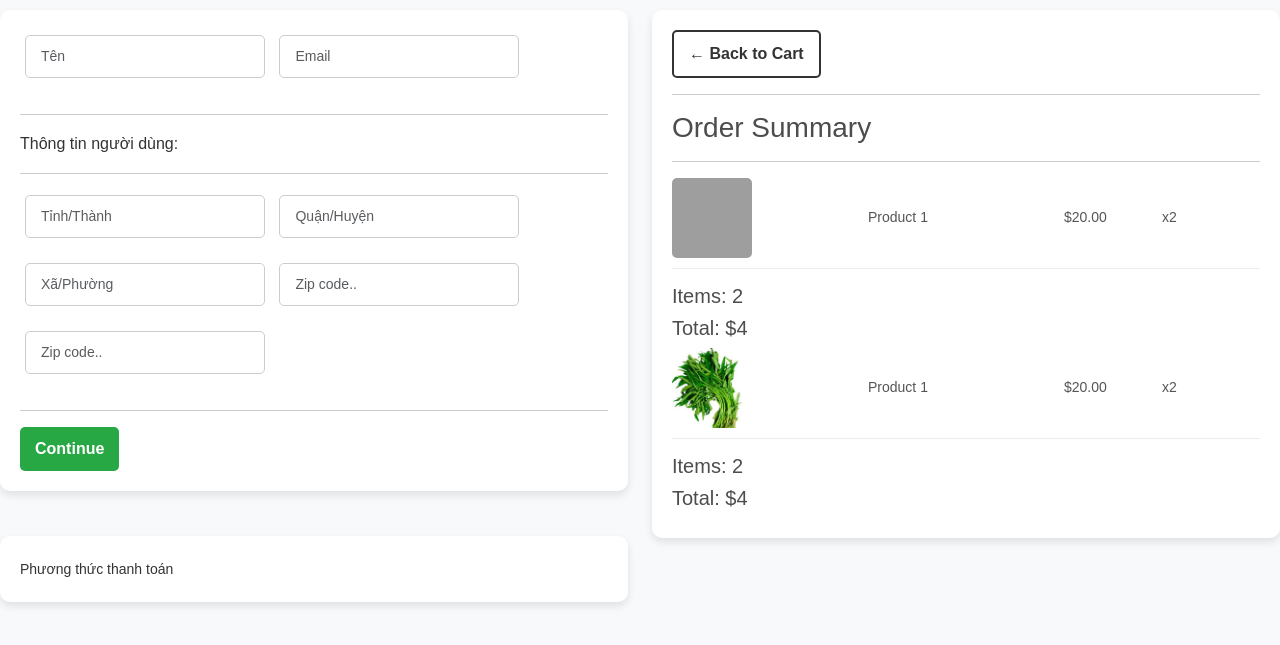
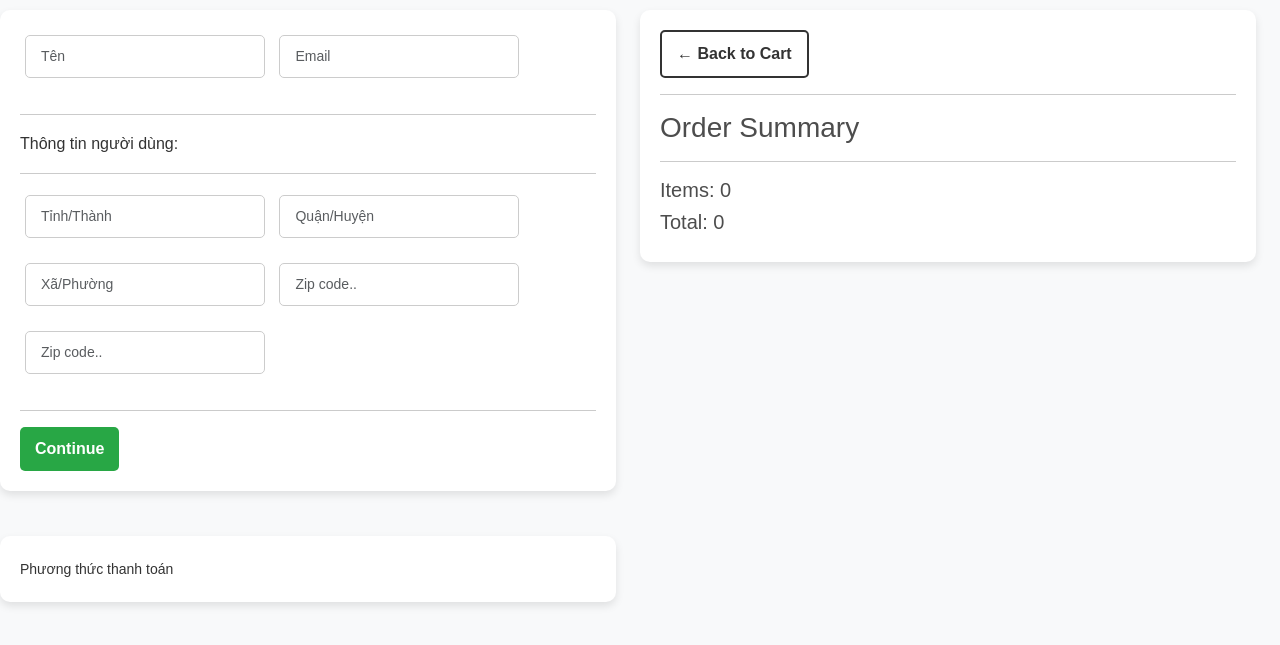
Before and after one commit to Yennngoc8645/Cooking, a Django app: page /checkout/ in a window 1280 px wide. Shown: the part 90-735 px from the top of the page. Run offline with Django 5.2, Linux system fonts and the light colour scheme; some libraries are stand-ins or nearby versions; grey boxes are pictures that could not be loaded.

Commit message:
themvaogiohang

```diff
--- a/dopamine/models.py
+++ b/dopamine/models.py
@@ -25,7 +25,7 @@ class Product(models.Model):
     def __str__(self):
         return self.name
     @property
-    def ImageURL(self):
+    def ImageProduct(self):
         try:
             url = self.image.url
         except:
--- /dev/null
+++ b/dopamine/static/dopamine/js/cart.js
@@ -0,0 +1,17 @@
+document.addEventListener('DOMContentLoaded', function () {
+    // Tìm tất cả các nút giỏ hàng
+    const cartIcons = document.querySelectorAll('.add-to-cart');
+
+    // Gắn sự kiện click
+    cartIcons.forEach(icon => {
+      icon.addEventListener('click', function (event) {
+        event.preventDefault(); // Ngăn hành động mặc định của thẻ <a>
+
+        // Lấy thông tin từ data-product (nếu có)
+        const productId = this.getAttribute('data-product');
+        const action = this.getAttribute('data-action');
+        // Hiển thị thông báo trong console
+        console.log(`productId`,productId,'action',action);
+    });
+    });
+  });
--- a/dopamine/templates/dopamine/base.html
+++ b/dopamine/templates/dopamine/base.html
@@ -84,7 +84,7 @@
                     </a>
                     <ul class="dropdown-menu">
                       <li><a class="dropdown-item" href="#">Tài khoản</a></li>
-                      <li><a class="dropdown-item" href="{% url 'cart' %}">Đơn hàng</a></li>
+                      <li><a class="dropdown-item" href="#">Đơn hàng</a></li>
                       <li><a class="dropdown-item" href="#">Đăng xuất</a></li>
                       <li><a class="dropdown-item" href="#">Đổi mật khẩu</a></li>
                     </ul>
@@ -113,5 +113,7 @@
 
         <!-- Footer -->
         <footer></footer>
+        <script src="{% static 'dopamine/js/cart.js' %}" ></script>
+
     </body>
 </html>
--- a/dopamine/templates/dopamine/cart.html
+++ b/dopamine/templates/dopamine/cart.html
@@ -2,7 +2,7 @@
 {% load static %}
 {% block cart_content %}
 <link href="{% static 'dopamine/css/cart.css' %}" rel="stylesheet"/>
-<div class="row">
+<div class="row" style='width:100%'>
 	<div class="col-lg-12">
 		<div class="box-element">
 
@@ -33,7 +33,7 @@
 			</div>
 			{% for item in items %}
 			<div class="cart-row">
-				<div style="flex:2"><img class="row-image" src="{{item.product.ImageURL}}"></div>
+				<div style="flex:2"><img class="row-image" src="{{item.product.ImageProduct}}"></div>
 				<div style="flex:2"><p>{{item.product.name}}</p></div>
 				<div style="flex:1"><p>{{item.product.price}}</p></div>
 				<div style="flex:1">
@@ -44,7 +44,7 @@
 						<img class="chg-quantity" src="{% static  'dopamine/images/arrow-down.png' %}">
 					</div>
 				</div>
-				<div style="flex:1"><p>$32</p></div>
+				<div style="flex:1"><p>{{item.get_total}}</p></div>
 			</div>
 			{% endfor %}
 		</div>
--- a/dopamine/templates/dopamine/checkout.html
+++ b/dopamine/templates/dopamine/checkout.html
@@ -2,7 +2,7 @@
 {% load static %}
 {% block content_checkout %}
 <link href="{% static 'dopamine/css/checkout.css' %}" rel="stylesheet"/>
-     <div class="row">
+     <div class="row" style='width:100%'>
 		<div class="col-lg-6">
 			<div class="box-element" id="form-wrapper">
 				<form id="form">
@@ -54,24 +54,16 @@
 				<hr>
 				<h3>Order Summary</h3>
 				<hr>
+				{%for item in items%}
 				<div class="cart-row">
-					<div style="flex:2"><img class="row-image" src="{% static 'dopamine/images/Caithao.png' %}"></div>
-					<div style="flex:2"><p>Product 1</p></div>
-					<div style="flex:1"><p>$20.00</p></div>
-					<div style="flex:1"><p>x2</p></div>
+					<div style="flex:2"><img class="row-image" src="{{item.product.ImageProduct}}"></div>
+					<div style="flex:2"><p>{{item.product.name}}</p></div>
+					<div style="flex:1"><p>{{item.product.price}}</p></div>
+					<div style="flex:1"><p>{{item.quantity}}</p></div>
 				</div>
-				<h5>Items:   2</h5>
-				<h5>Total:   $4</h5>
-
-                <div class="cart-row">
-					<div style="flex:2"><img class="row-image" src="{% static 'dopamine/images/rau muống.jpg' %}"></div>
-					<div style="flex:2"><p>Product 1</p></div>
-					<div style="flex:1"><p>$20.00</p></div>
-					<div style="flex:1"><p>x2</p></div>
-				</div>
-				<h5>Items:   2</h5>
-				<h5>Total:   $4</h5>
-			</div>
+				{%endfor%}
+				<h5>Items: {{order.get_cart_items}}</h5>
+				<h5>Total: {{order.get_cart_total}}</h5>
 		</div>
 	</div>
 {% endblock content_checkout %}
--- a/dopamine/views.py
+++ b/dopamine/views.py
@@ -13,8 +13,16 @@ def cart(request):
         items = order.items.all()
     else:
         items =[]
+        order = {'get_cart_items':0,'get_cart_total':0}
     context= {'items':items, 'order':order}
     return render(request, 'dopamine/cart.html', context)
 def checkout(request):
-    context= {}
+    if request.user.is_authenticated:
+        customer = request.user.customer
+        order, created = Order.objects.get_or_create(customer =customer,complete =False)
+        items = order.items.all()
+    else:
+        items =[]
+        order = {'get_cart_items':0,'get_cart_total':0}
+    context= {'items':items, 'order':order}
     return render(request,'dopamine/checkout.html', context)
```
Also changed, not shown: dopamine/templates/dopamine/home.html (+5 -3 lines), db.sqlite3, static/images/Khoai_tay.png (added).
